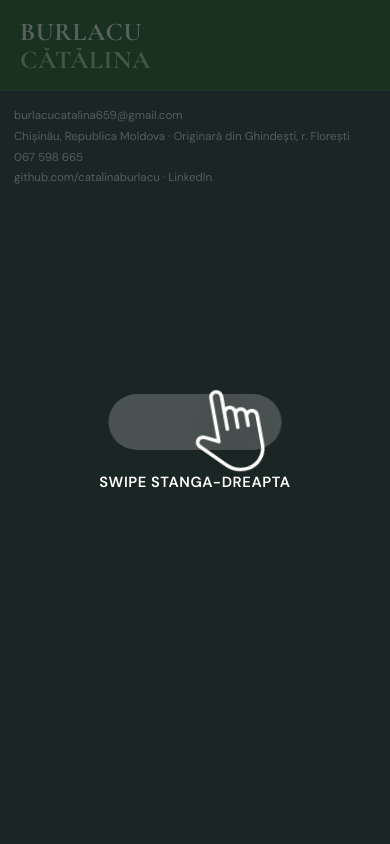
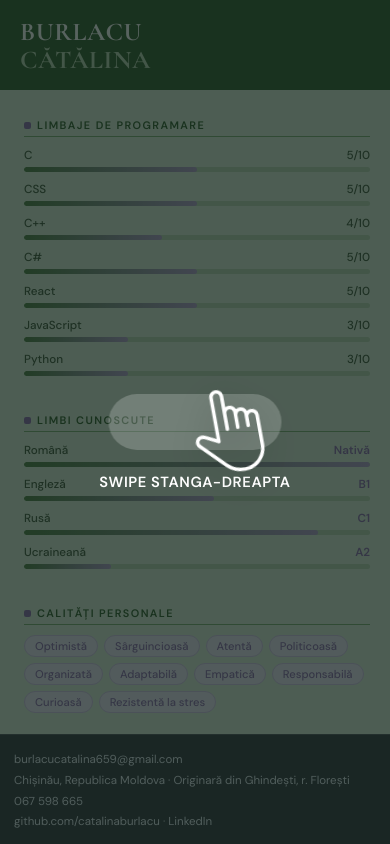
Before and after one commit to catalinaburlacu/CV, a React (Vite) app: page / in a window 390 px wide. Built offline with nearby package versions, Linux system fonts and the light colour scheme.

Commit message:
Contacts replacement

```diff
--- a/src/assets/api.js
+++ b/src/assets/api.js
@@ -33,6 +33,7 @@ export const cvData = {
 
   skills: [
     { name: "C", level: 5 },
+    { name: "CSS", level: 5 },
     { name: "C++", level: 4 },
     { name: "C#", level: 5 },
     { name: "React", level: 5 },
--- a/src/components/Page/Page.jsx
+++ b/src/components/Page/Page.jsx
@@ -73,7 +73,6 @@ export default function Page({ cvData }) {
             qualities={qualities}
             hobbies={hobbies}
           />
-          {mobileContacts}
         </section>
         <section className={styles.swipePanel}>
           <Main
@@ -84,8 +83,10 @@ export default function Page({ cvData }) {
             experience={experience}
             activities={activities}
           />
-          {mobileContacts}
         </section>
+      </div>
+      <div className={styles.mobileContactsWrapper}>
+        {mobileContacts}
       </div>
       <div
         className={`${styles.swipeCoachOverlay} ${showSwipeCoach ? styles.overlayVisible : ''}`}
--- a/src/components/Page/Page.module.css
+++ b/src/components/Page/Page.module.css
@@ -49,7 +49,7 @@
     max-width: none;
     height: 100dvh;
     grid-template-columns: 1fr;
-    grid-template-rows: auto minmax(0, 1fr);
+    grid-template-rows: auto minmax(0, 1fr) auto;
     border-radius: 0;
     box-shadow: none;
     animation: none;
@@ -84,15 +84,16 @@
     min-height: 100%;
   }
 
-  .mobileContacts {
-    display: block;
-    position: sticky;
-    bottom: 0;
-    margin-top: auto;
+  .mobileContactsWrapper {
+    grid-row: 3;
     background: #2f333a;
     border-top: 1px solid rgba(255, 255, 255, 0.14);
     padding: 12px 14px 14px;
-    z-index: 5;
+    flex-shrink: 0;
+  }
+
+  .mobileContacts {
+    display: block;
   }
 
   .mobileContactLine {
```
